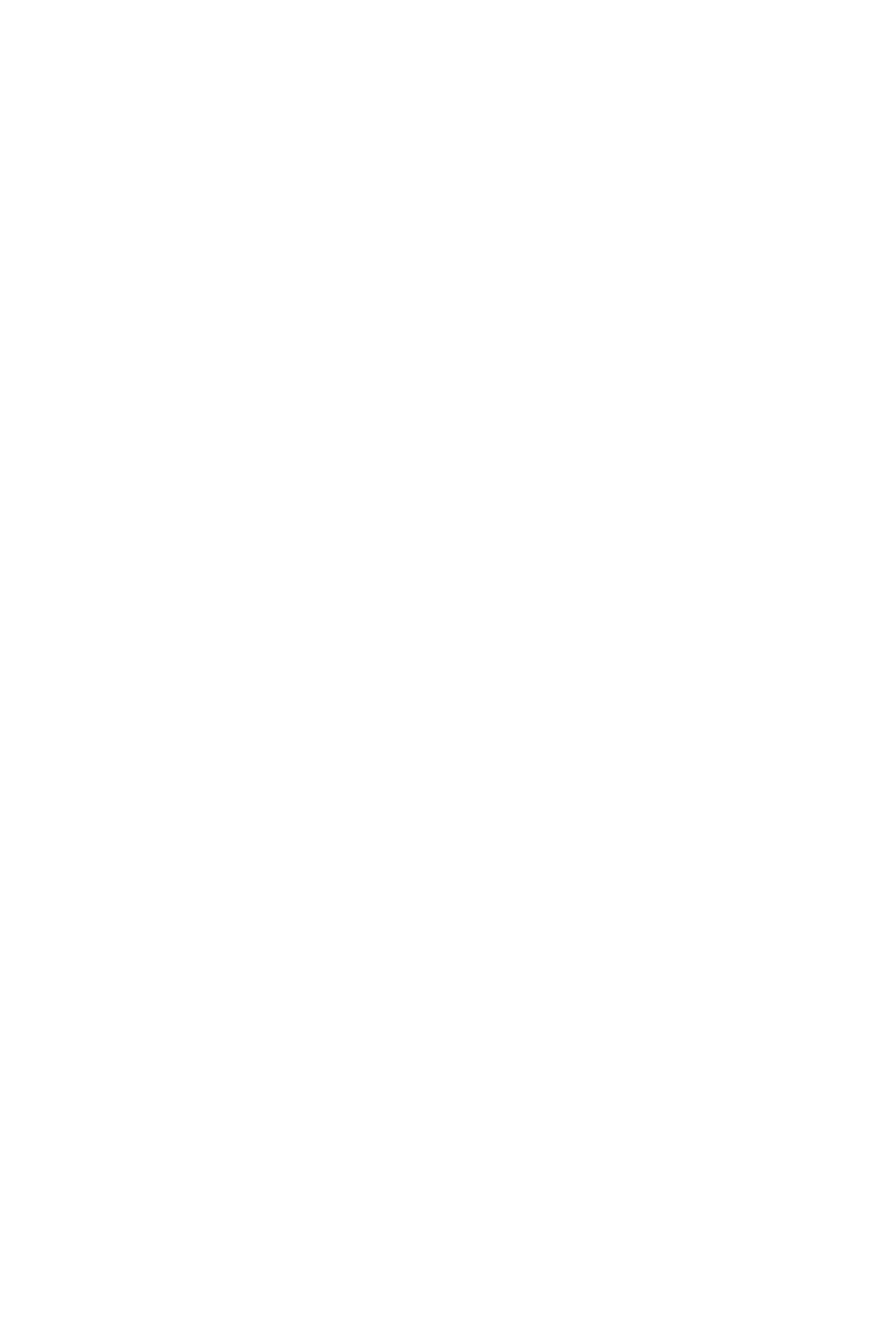
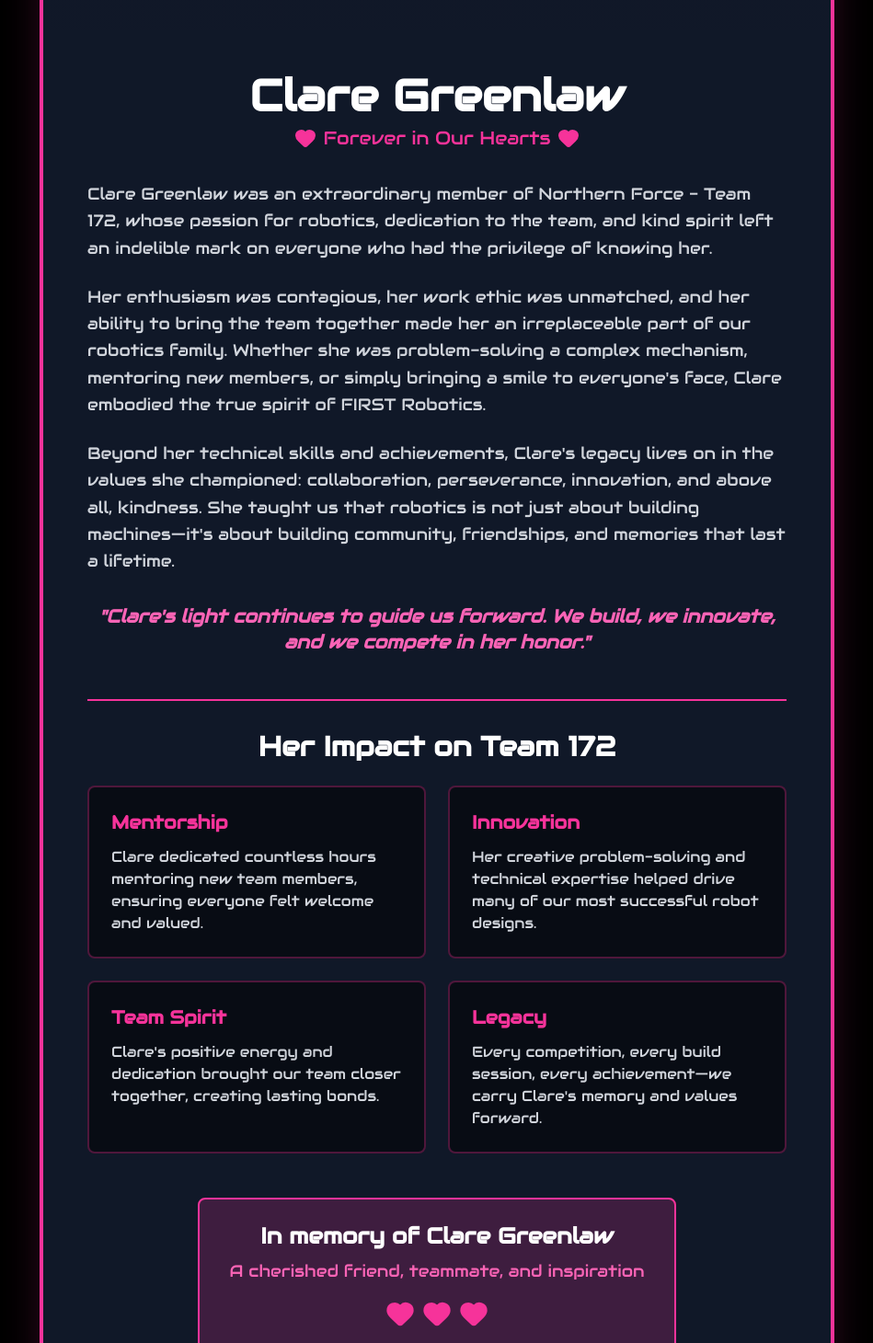
Before and after one commit to NorthernForce/Web2026RobotAwesomeness, a React (Vite) app: page /memorial in a window 1280 px wide. Before the commit this address had no page. Shown: the part 600-2060 px from the top of the page at 92% size, without its empty margins (165-1114 px from the left). Before the commit the page ends 800 px from the top, so only its background shows below. Built offline with nearby package versions, Linux system fonts and the light colour scheme.

Commit message:
added memorial page with image and text, added memorial page to navigation, added memorial page route to app.tsx

```diff
--- a/src/App.tsx
+++ b/src/App.tsx
@@ -5,6 +5,7 @@ import Design from './Design';
 import Contact from './Contact';
 import { ComingSoonPage } from './ComingSoonPage';
 import { NewsPage } from './NewsPage';
+import { MemorialPage } from './MemorialPage';
 
 function ScrollToTop() {
   const { pathname } = useLocation();
@@ -26,6 +27,7 @@ export default function App() {
         <Route path="/contact" element={<Contact />} />
         <Route path="/comingsoonpage" element={<ComingSoonPage />} />
         <Route path="/news" element={<NewsPage />} />
+        <Route path="/memorial" element={<MemorialPage />} />
       </Routes>
     </Router>
   );
--- /dev/null
+++ b/src/MemorialPage.tsx
@@ -0,0 +1,128 @@
+import { ImageWithFallback } from './components/ImagewithFallback';
+import { Heart } from 'lucide-react';
+import clareGreenlaw from "/images/533321greenlaw.webp";
+
+export function MemorialPage() {
+  return (
+    <div className="min-h-screen bg-black text-white pt-32 pb-16">
+      <div className="max-w-4xl mx-auto px-4">
+        {/* Header Section */}
+        <div className="text-center mb-12">
+          <h1 className="text-5xl font-bold mb-4">In Loving Memory</h1>
+          <div className="w-32 h-1 bg-pink-500 mx-auto mb-8"></div>
+        </div>
+
+        {/* Memorial Card */}
+        <div className="bg-gray-900 border-4 border-pink-500 rounded-2xl overflow-hidden shadow-2xl shadow-pink-500/30 mb-12">
+          {/* Image Section */}
+          <div className="relative h-96 overflow-hidden">
+            <ImageWithFallback
+              src= {clareGreenlaw}
+              alt="Memorial"
+              className="w-full h-full object-cover"
+            />
+            <div className="absolute inset-0 bg-gradient-to-t from-gray-900 via-transparent to-transparent"></div>
+          </div>
+
+          {/* Content Section */}
+          <div className="p-8 md:p-12">
+            <div className="text-center mb-8">
+              <h2 className="text-4xl md:text-5xl font-bold text-white mb-2">
+                Clare Greenlaw
+              </h2>
+              <div className="flex items-center justify-center gap-2 text-pink-500 text-xl">
+                <Heart className="w-6 h-6 fill-current" />
+                <span>Forever in Our Hearts</span>
+                <Heart className="w-6 h-6 fill-current" />
+              </div>
+            </div>
+
+            {/* Tribute Text */}
+            <div className="space-y-6 text-gray-300 text-lg leading-relaxed">
+              <p>
+                Clare Greenlaw was an extraordinary member of Northern Force - Team 172,
+                whose passion for robotics, dedication to the team, and kind spirit left
+                an indelible mark on everyone who had the privilege of knowing her.
+              </p>
+
+              <p>
+                Her enthusiasm was contagious, her work ethic was unmatched, and her
+                ability to bring the team together made her an irreplaceable part of our
+                robotics family. Whether she was problem-solving a complex mechanism,
+                mentoring new members, or simply bringing a smile to everyone's face,
+                Clare embodied the true spirit of FIRST Robotics.
+              </p>
+
+              <p>
+                Beyond her technical skills and achievements, Clare's legacy lives on
+                in the values she championed: collaboration, perseverance, innovation,
+                and above all, kindness. She taught us that robotics is not just about
+                building machines—it's about building community, friendships, and memories
+                that last a lifetime.
+              </p>
+
+              <p className="text-pink-400 font-bold text-xl text-center italic mt-8">
+                "Clare's light continues to guide us forward. We build, we innovate,
+                and we compete in her honor."
+              </p>
+            </div>
+
+            {/* Impact Section */}
+            <div className="mt-12 pt-8 border-t-2 border-pink-500">
+              <h3 className="text-3xl font-bold text-center mb-6 text-white">
+                Her Impact on Team 172
+              </h3>
+              <div className="grid md:grid-cols-2 gap-6">
+                <div className="bg-black/50 p-6 rounded-lg border-2 border-pink-500/30">
+                  <h4 className="text-xl font-bold text-pink-500 mb-3">Mentorship</h4>
+                  <p className="text-gray-300">
+                    Clare dedicated countless hours mentoring new team members,
+                    ensuring everyone felt welcome and valued.
+                  </p>
+                </div>
+                <div className="bg-black/50 p-6 rounded-lg border-2 border-pink-500/30">
+                  <h4 className="text-xl font-bold text-pink-500 mb-3">Innovation</h4>
+                  <p className="text-gray-300">
+                    Her creative problem-solving and technical expertise helped
+                    drive many of our most successful robot designs.
+                  </p>
+                </div>
+                <div className="bg-black/50 p-6 rounded-lg border-2 border-pink-500/30">
+                  <h4 className="text-xl font-bold text-pink-500 mb-3">Team Spirit</h4>
+                  <p className="text-gray-300">
+                    Clare's positive energy and dedication brought our team closer
+                    together, creating lasting bonds.
+                  </p>
+                </div>
+                <div className="bg-black/50 p-6 rounded-lg border-2 border-pink-500/30">
+                  <h4 className="text-xl font-bold text-pink-500 mb-3">Legacy</h4>
+                  <p className="text-gray-300">
+                    Every competition, every build session, every achievement—we
+                    carry Clare's memory and values forward.
+                  </p>
+                </div>
+              </div>
+            </div>
+
+            {/* Closing Message */}
+            <div className="mt-12 text-center">
+              <div className="inline-block bg-pink-500/20 border-2 border-pink-500 rounded-lg px-8 py-6">
+                <p className="text-2xl text-white font-bold mb-2">
+                  In memory of Clare Greenlaw
+                </p>
+                <p className="text-pink-400 text-lg">
+                  A cherished friend, teammate, and inspiration
+                </p>
+                <div className="flex items-center justify-center gap-2 mt-4 text-pink-500">
+                  <Heart className="w-8 h-8 fill-current" />
+                  <Heart className="w-8 h-8 fill-current" />
+                  <Heart className="w-8 h-8 fill-current" />
+                </div>
+              </div>
+            </div>
+          </div>
+        </div>
+      </div>
+    </div>
+  );
+}
--- a/src/components/Navigation.tsx
+++ b/src/components/Navigation.tsx
@@ -12,7 +12,13 @@ export function Navigation() {
     "Donate",
     "Design",
   ];
-  const rightButtons = ["News", "Coliseum", "Memorial"];
+
+  const rightButtons = [
+    "News",
+    "Coliseum",
+    "Memorial",
+    //Socials
+  ];
 
   return (
     <nav className="bg-black border-b-4 border-pink-500 sticky top-0 z-50">
@@ -48,7 +54,7 @@ export function Navigation() {
               let path = "/comingsoonpage";
               if (button === 'News') path = "/news";
               //if (button === 'Coliseum') path = "/coliseum";
-              //if (button === 'Memorial') path = "/memorial";
+              if (button === 'Memorial') path = "/memorial";
 
               return (
                 <Link
```
